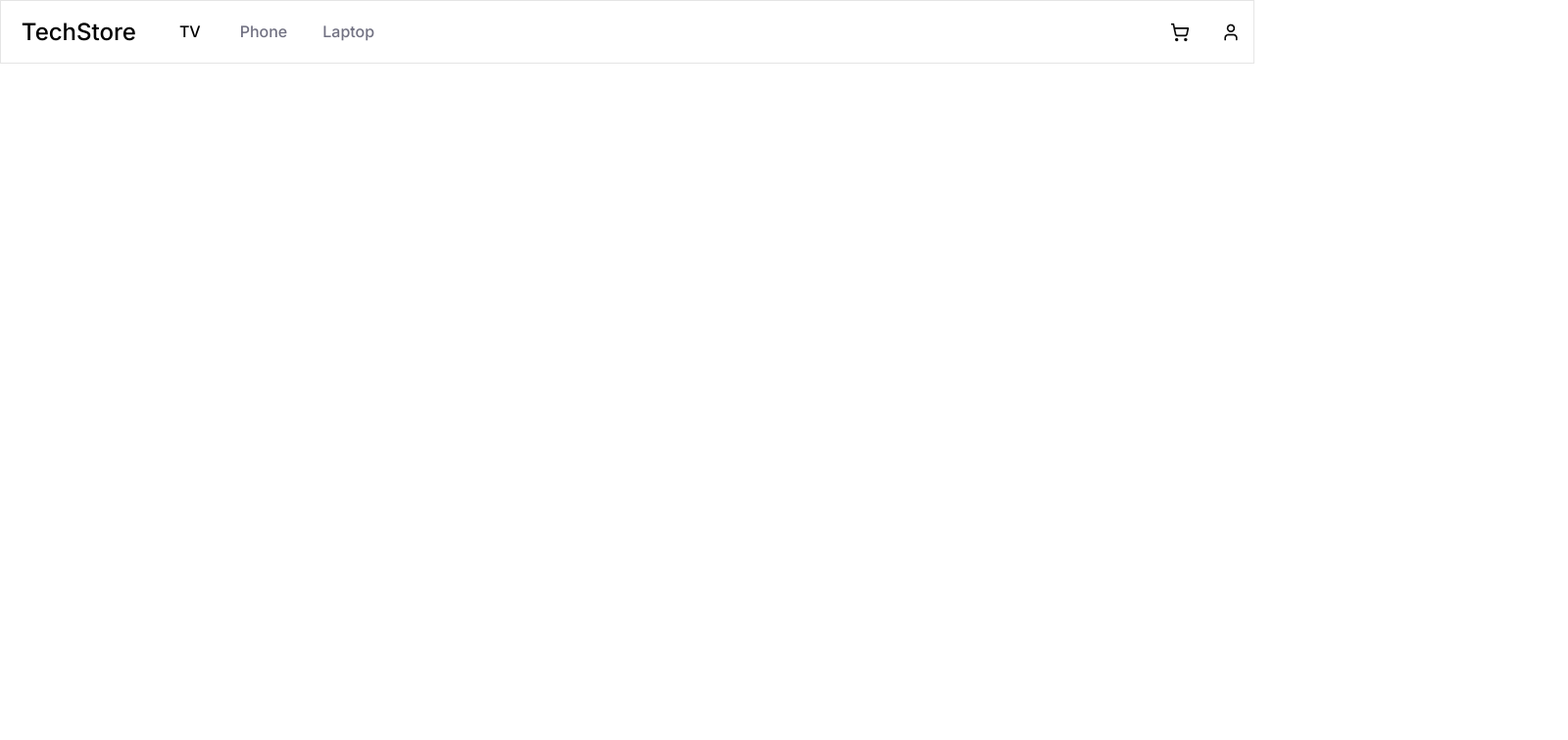
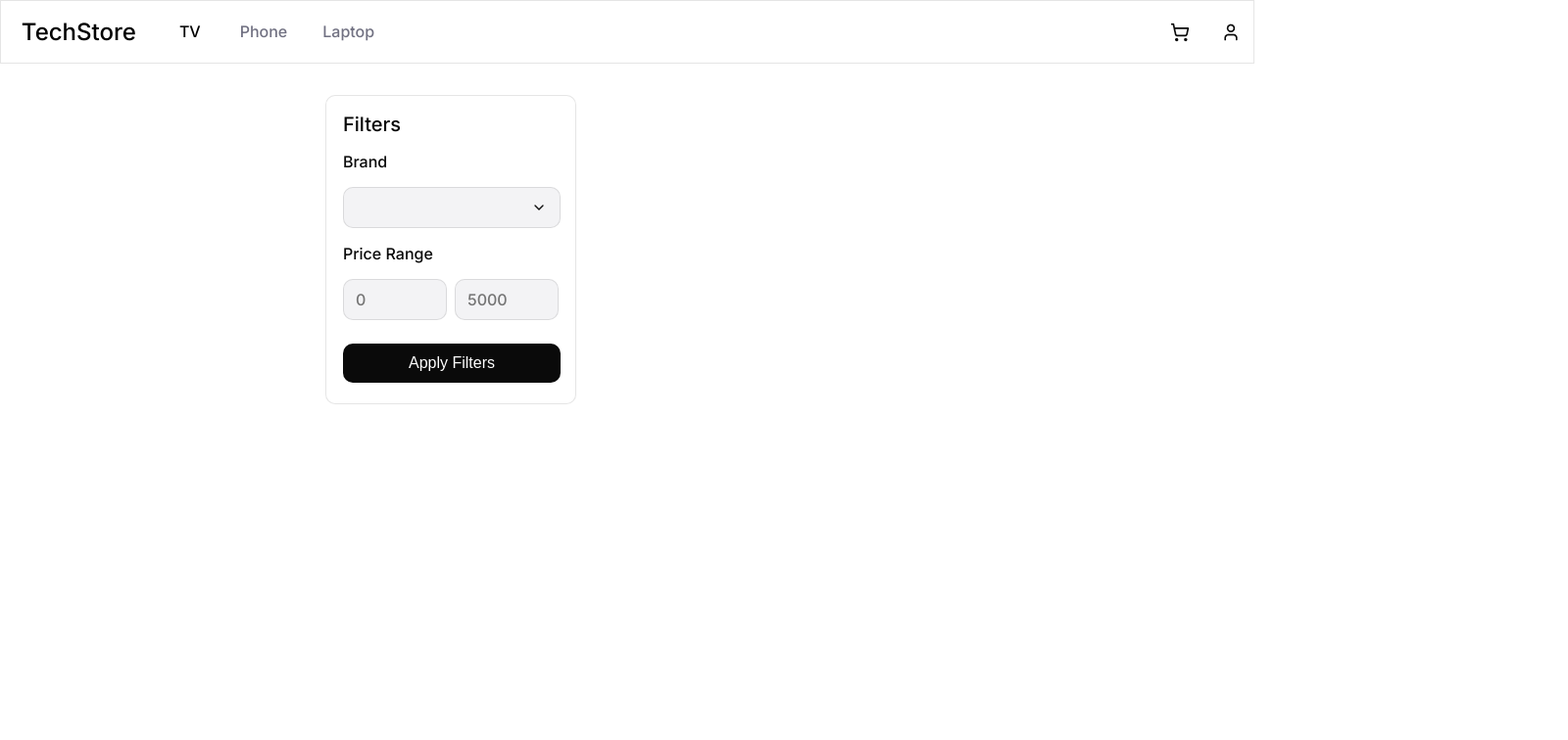
Before and after one commit to ozerovr0404-lgtm/Ecommerce, a React (Vite) app in the folder my-app/: page / in a window 1280 px wide. Shown: the top 756 px of the page at 98% size, 1600 px wide, since content can reach past the window. Built offline with nearby package versions, Linux system fonts and the light colour scheme.

Commit message:
Добавил фильтр на главной странице

```diff
--- a/my-app/src/components/layout/footer/Footer.css
+++ b/my-app/src/components/layout/footer/Footer.css
@@ -4,7 +4,7 @@
     height: 281px;
     border-top: 1px solid rgba(0, 0, 0, 0.1);
     width: 100%;
-    margin-top: 1200px;
+    margin-top: 0;
     justify-content: center;
 }
 
@@ -71,4 +71,5 @@
     font-size: 16px;
     cursor: pointer;
     margin: 12px 4px;
+    padding: 8px 12px;
 }
--- a/my-app/src/components/layout/pageBody/PageBody.css
+++ b/my-app/src/components/layout/pageBody/PageBody.css
@@ -0,0 +1,106 @@
+.pagebody-conteiner {
+    width: 1300px;
+    height: 1086px;
+    margin: 0 300px;
+    padding: 32px;
+    gap: 24;
+    display: flex;
+    flex-direction: row;
+}
+
+.filters-conteiner-in-pagebody {
+    width: 256px;
+    height: 316px;
+    border: 1px solid rgba(0, 0, 0, 0.1);
+    border-radius: 10px;
+    background-color: #FFFFFF;
+    display: flex;
+    flex-direction: column;
+    padding: 17px 17px 1px 17px;
+    gap: 16px;
+}
+
+.filter-label-styles {
+    font-family: 'Inter', sans-serif;
+    color: #0A0A0A;
+    font-style: medium;
+    font-size: 20px;
+    margin: 0;
+}
+
+.filter-cont-in-gb-for-submit {
+    margin: 0;
+    padding: 0;
+}
+
+.filter-form-styles {
+    margin: 0;
+    padding: 0;
+}
+
+.filter-text-style {
+    font-family: 'Inter', sans-serif;
+    color: #0A0A0A;
+    font-style: medium;
+    font-size: 16px;
+}
+
+.filter-pb-select {
+    border: 1px solid rgba(0, 0, 0, 0.1);
+    border-radius: 10px;
+    background-color: #F3F3F5;
+    width: 222px;
+    height: 42px;
+    appearance: none;
+    background-image: url(/selecte_appearance.svg);
+    background-repeat: no-repeat;
+    background-position: right 13px center;
+    background-size: 16px;
+}
+
+.price-range-area-st {
+    display: flex;
+    flex-direction: row;
+    padding: 0;
+}
+
+.textarea-st-1 {
+    width: 107px;
+    height: 42px;
+    border: 1px solid rgba(0, 0, 0, 0.1);
+    border-radius: 10px;
+    padding: 10px 12px;
+    background-color: #F3F3F5;
+    font-family: 'Inter', sans-serif;
+    font-size: 16px;
+    color: #0A0A0A80;
+    margin-right: 4px;
+    resize: none;
+}
+
+.textarea-st-2 {
+    width: 107px;
+    height: 42px;
+    border: 1px solid rgba(0, 0, 0, 0.1);
+    border-radius: 10px;
+    padding: 10px 12px;
+    background-color: #F3F3F5;
+    font-family: 'Inter', sans-serif;
+    font-size: 16px;
+    color: #0A0A0A80;
+    margin-left: 4px;
+    resize: none;
+}
+
+.filter-apply-butt {
+    background-color: #0A0A0A;
+    color: #FFFFFF;
+    border: none;
+    border-radius: 10px;
+    font-size: 16px;
+    cursor: pointer;
+    padding: 8px 12px;
+    margin: 24px 0;
+    height: 40px;
+    width: 222px;
+}
--- a/my-app/src/components/layout/pageBody/PageBody.jsx
+++ b/my-app/src/components/layout/pageBody/PageBody.jsx
@@ -1,10 +1,39 @@
 import './PageBody.css';
 
 function PageBody ({children}) {
+
+  const handleFilteredSubmit = (e) => {
+    e.preventDefault()
+    return console.log(`Фильтр применён!`)
+  };
+
     return (
-      <>
+      <div className='pagebody-conteiner'>
+        <div className='filters-conteiner-in-pagebody'>
+          <div className='filter-cont-in-gb-for-submit'>
+            <p className='filter-label-styles'>
+              Filters
+            </p>
+            <form onSubmit={handleFilteredSubmit} className='filter-form-styles'>
+              <p className='filter-text-style'>
+                Brand
+              </p>
+              <select className='filter-pb-select'></select>
+              <p className='filter-text-style'>
+                  Price Range
+              </p>
+              <div className='price-range-area-st'>
+                <textarea className='textarea-st-1'placeholder='0'></textarea>
+                <textarea className='textarea-st-2'placeholder='5000'></textarea>
+              </div>
+              <button className='filter-apply-butt'>
+                Apply Filters
+              </button>
+            </form>
+          </div>
+        </div>
         {children}
-      </>
+      </div>
     )
 }
 
```
Also changed, not shown: my-app/public/selecte_appearance.svg (added).
